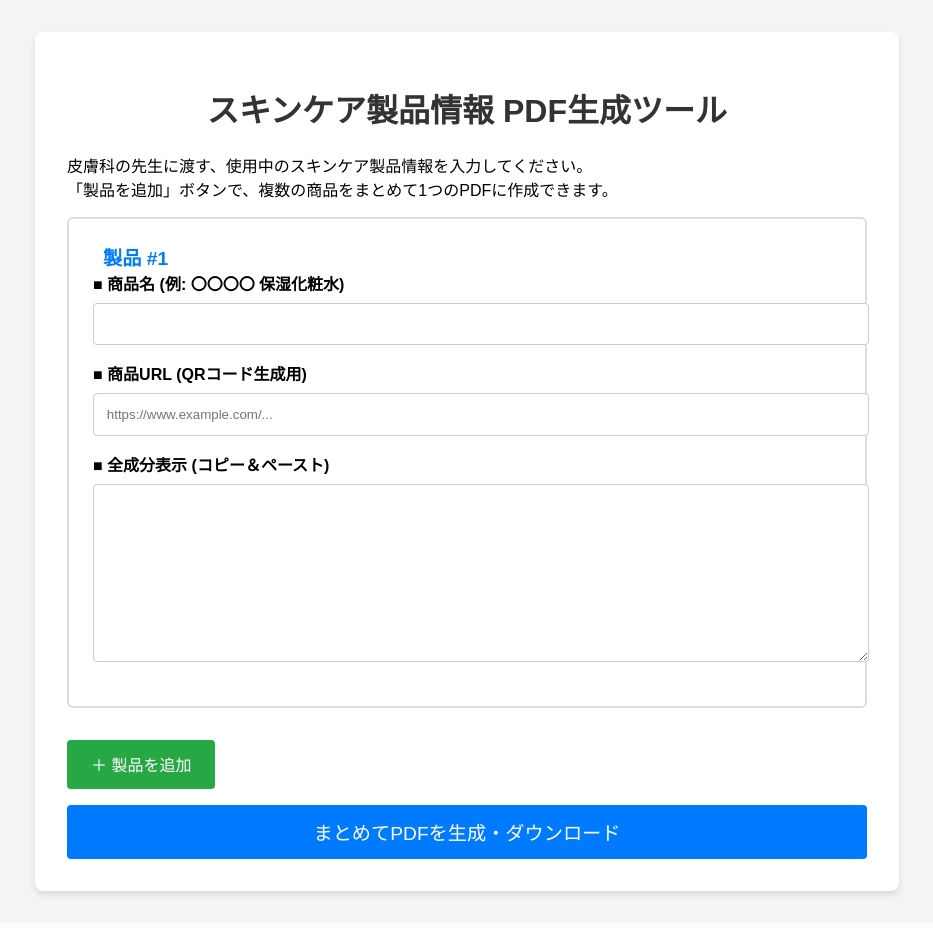
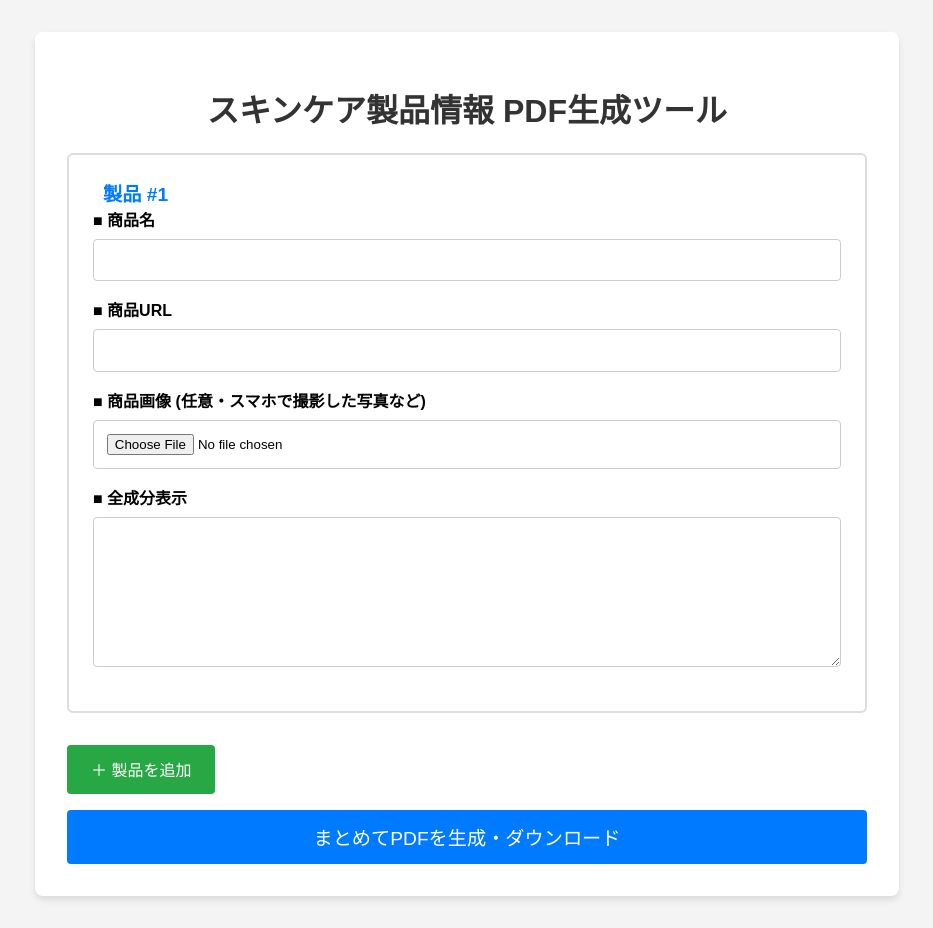
Before and after one commit to Yo-kan1/skincare-pdf-generator, a Flask app: page / in a window 1280 px wide. Shown: the whole page, without its empty margins (173-1106 px from the left). Before the commit the page ends 898 px from the top, so only its background shows below. Run offline with Flask 3, Linux system fonts and the light colour scheme.

Commit message:
feat: 画像配置に対応。商品名、写真、QRコードが上部に横並びになるよう修正

```diff
--- a/app.py
+++ b/app.py
@@ -16,12 +16,10 @@ from reportlab.lib.utils import ImageReader
 app = Flask(__name__)
 
 # --------------------------------------------------
-# 【設定セクション】日本語フォントの設定
-# --------------------------------------------------
 FONTS_PATH = 'C:\\Windows\\Fonts\\msgothic.ttc'
 FONT_NAME = 'MS_Gothic'
-
 PAGE_SIZE = A4
+# --------------------------------------------------
 
 def generate_qr_code(url):
     qr = qrcode.QRCode(
@@ -48,80 +46,93 @@ def create_multi_product_pdf(data_list):
 
     pdf_buffer = io.BytesIO()
     c = canvas.Canvas(pdf_buffer, pagesize=PAGE_SIZE)
-    width, height = PAGE_SIZE # A4 = (595.27, 841.89) ポイント
+    width, height = PAGE_SIZE
 
     styles = getSampleStyleSheet()
     ing_style = ParagraphStyle(
-        name='IngredientsStyle',
-        parent=styles['Normal'],
-        fontName=FONT_NAME,
-        fontSize=11,
-        leading=16,
-        alignment=0
+        name='IngredientsStyle', parent=styles['Normal'],
+        fontName=FONT_NAME, fontSize=11, leading=16, alignment=0
+    )
+
+    url_style = ParagraphStyle(
+        name='URLStyle', parent=styles['Normal'],
+        fontName=FONT_NAME, fontSize=9, leading=12, alignment=0
     )
 
     for data in data_list:
         if not data['name'] or not data['url'] or not data['ingredients']:
             continue
 
-        # ReportLabの座標は左下(0,0)なので、用紙の一番上(height)から引き算して位置を決めます。
         margin_left = 15 * mm
-        current_y = height - (20 * mm) # 上から20mmの位置からスタート
+        current_y = height - (20 * mm)
 
         # --- タイトル ---
         c.setFont(FONT_NAME, 20)
         c.drawCentredString(width / 2.0, current_y, f"【スキンケア製品情報】 ({data['name']})")
 
+        # --- ヘッダー領域の開始位置 ---
         current_y -= 15 * mm
+        box_top = current_y
 
-        # --- ヘッダー集約セクション (商品名、URL、QR) ---
-        c.setFont(FONT_NAME, 14)
-        c.drawString(margin_left, current_y, "■ 商品名")
-        current_y -= 7 * mm
-
-        c.setFont(FONT_NAME, 12)
-        c.drawString(margin_left + (5 * mm), current_y, data['name'])
-
-        current_y -= 15 * mm
-
-        # 商品URL & QRコード
-        c.setFont(FONT_NAME, 14)
-        c.drawString(margin_left, current_y, "■ 商品URL & QRコード")
-
-        # QRコードの描画位置調整
+        # 1. 右側：QRコード
         qr_size = 35 * mm
         qr_x = width - margin_left - qr_size
-        qr_y = current_y - (25 * mm) # URLの横に綺麗に収まるようにY座標を調整
+        qr_y = box_top - qr_size
 
         qr_bytes = generate_qr_code(data['url'])
         c.drawImage(ImageReader(qr_bytes), qr_x, qr_y, width=qr_size, height=qr_size)
 
-        current_y -= 7 * mm
-        c.setFont(FONT_NAME, 10)
-        c.drawString(margin_left + (5 * mm), current_y, data['url'])
+        img_x_for_url = qr_x # デフォルトはQRコードの左端までURLを許可
 
-        current_y -= 25 * mm
+        # 2. 中央：商品画像
+        if data.get('image_data'):
+            try:
+                img_io = io.BytesIO(data['image_data'])
+                img_box_width = 40 * mm
+                img_box_height = 35 * mm # QRコードと同じ高さに設定
+                img_x = qr_x - img_box_width - (5 * mm) # QRの左隣に5mm間隔で配置
+                img_y = box_top - img_box_height
+
+                # anchor='c' で中央揃え、縮尺を維持して枠内に収める
+                c.drawImage(ImageReader(img_io), img_x, img_y,
+                            width=img_box_width, height=img_box_height,
+                            preserveAspectRatio=True, anchor='c')
+                img_x_for_url = img_x # 画像がある場合は、画像の左端までURLを許可
+            except Exception as e:
+                print(f"画像描画エラー: {e}")
+
+        # 3. 左側：商品名とURLテキスト
+        c.setFont(FONT_NAME, 14)
+        c.drawString(margin_left, box_top - (5 * mm), "■ 商品名")
+        c.setFont(FONT_NAME, 12)
+        c.drawString(margin_left + (5 * mm), box_top - (12 * mm), data['name'])
+
+        c.setFont(FONT_NAME, 14)
+        c.drawString(margin_left, box_top - (22 * mm), "■ 商品URL")
+
+        # 長いURLが画像に被らないよう、自動改行させて描画
+        available_url_width = img_x_for_url - margin_left - (5 * mm)
+        url_p = Paragraph(data['url'], url_style)
+        u_w, u_h = url_p.wrap(available_url_width, 30 * mm)
+        url_p.drawOn(c, margin_left + (5 * mm), box_top - (24 * mm) - u_h)
 
         # --- 区切り線 ---
+        current_y = box_top - qr_size - (10 * mm) # 画像・QRの下に10mmの余白
         c.setLineWidth(1)
         c.setStrokeColor(colors.black)
         c.line(margin_left, current_y, width - margin_left, current_y)
         current_y -= 1 * mm
         c.line(margin_left, current_y, width - margin_left, current_y)
-
         current_y -= 15 * mm
 
         # --- 全成分表示 ---
         c.setFont(FONT_NAME, 14)
         c.drawString(margin_left, current_y, "■ 全成分表示")
-
         current_y -= 8 * mm
 
-        # 成分表示 (Paragraph) は長文になるため、領域を計算して描画します
         ing_p = Paragraph(data['ingredients'], ing_style)
         content_width = width - (margin_left * 2)
         p_w, p_h = ing_p.wrap(content_width, current_y - (15 * mm))
-
         ing_p.drawOn(c, margin_left, current_y - p_h)
 
         c.showPage()
@@ -138,11 +149,22 @@ def index():
         ingredients_list = request.form.getlist('ingredients[]')
 
         data_list = []
-        for name, url, ing in zip(product_names, product_urls, ingredients_list):
+        for i in range(len(product_names)):
+            name = product_names[i].strip()
+            url = product_urls[i].strip()
+            ing = ingredients_list[i].strip().replace('\r\n', '<br/>').replace('\n', '<br/>')
+
+            # 画像を取得
+            image_file = request.files.get(f'product_image_{i}')
+            img_data = None
+            if image_file and image_file.filename != '':
+                img_data = image_file.read()
+
             data_list.append({
-                'name': name.strip(),
-                'url': url.strip(),
-                'ingredients': ing.strip().replace('\r\n', '<br/>').replace('\n', '<br/>')
+                'name': name,
+                'url': url,
+                'ingredients': ing,
+                'image_data': img_data
             })
 
         pdf_buffer = create_multi_product_pdf(data_list)
@@ -157,7 +179,7 @@ def index():
                 download_name=filename
             )
         else:
-            return "Error: PDF生成に失敗しました。サーバーのログを確認してください。", 500
+            return "Error: PDF生成に失敗しました。", 500
 
     return render_template('index.html')
 
--- a/templates/index.html
+++ b/templates/index.html
@@ -12,7 +12,7 @@
         .product-fieldset legend { font-weight: bold; color: #007bff; padding: 0 10px; font-size: 1.2rem; }
         .form-group { margin-bottom: 1rem; }
         label { display: block; margin-bottom: 0.5rem; font-weight: bold; }
-        input[type="text"], input[type="url"], textarea { width: 100%; padding: 0.8rem; border: 1px solid #ccc; border-radius: 4px; box-sizing: border-radius; }
+        input[type="text"], input[type="url"], input[type="file"], textarea { width: 100%; padding: 0.8rem; border: 1px solid #ccc; border-radius: 4px; box-sizing: border-box; }
         textarea { resize: vertical; height: 150px; }
         .btn { padding: 0.8rem 1.5rem; border: none; border-radius: 4px; cursor: pointer; font-size: 1rem; }
         .btn-add { background-color: #28a745; color: white; margin-bottom: 1rem; }
@@ -23,22 +23,25 @@
 <body>
     <div class="container">
         <h1>スキンケア製品情報 PDF生成ツール</h1>
-        <p>皮膚科の先生に渡す、使用中のスキンケア製品情報を入力してください。<br>「製品を追加」ボタンで、複数の商品をまとめて1つのPDFに作成できます。</p>
 
-        <form method="post">
+        <form method="post" enctype="multipart/form-data">
             <div id="product-container">
                 <div class="product-fieldset" id="product-0">
                     <legend>製品 #1</legend>
                     <div class="form-group">
-                        <label for="product_name_0">■ 商品名 (例: 〇〇〇〇 保湿化粧水)</label>
+                        <label for="product_name_0">■ 商品名</label>
                         <input type="text" id="product_name_0" name="product_name[]" required>
                     </div>
                     <div class="form-group">
-                        <label for="product_url_0">■ 商品URL (QRコード生成用)</label>
-                        <input type="url" id="product_url_0" name="product_url[]" placeholder="https://www.example.com/..." required>
+                        <label for="product_url_0">■ 商品URL</label>
+                        <input type="url" id="product_url_0" name="product_url[]" required>
                     </div>
                     <div class="form-group">
-                        <label for="ingredients_0">■ 全成分表示 (コピー＆ペースト)</label>
+                        <label for="product_image_0">■ 商品画像 (任意・スマホで撮影した写真など)</label>
+                        <input type="file" id="product_image_0" name="product_image_0" accept="image/*">
+                    </div>
+                    <div class="form-group">
+                        <label for="ingredients_0">■ 全成分表示</label>
                         <textarea id="ingredients_0" name="ingredients[]" required></textarea>
                     </div>
                 </div>
@@ -50,35 +53,29 @@
     </div>
 
     <script>
-        // JavaScriptで動的にフォームを追加・削除
-        let productCount = 1; // 最初の製品は #0
-
+        let productCount = 1;
         document.getElementById('add-product-btn').addEventListener('click', () => {
-            productCount++;
             const container = document.getElementById('product-container');
             const originalFieldset = document.getElementById('product-0');
             const newFieldset = originalFieldset.cloneNode(true);
 
-            // クローンのIDを変更
             newFieldset.id = `product-${productCount}`;
-            newFieldset.querySelector('legend').innerText = `製品 #${productCount}`;
+            newFieldset.querySelector('legend').innerText = `製品 #${productCount + 1}`;
 
-            // クローン内の入力フィールドのIDとnameを変更し、値をクリア
             const inputs = newFieldset.querySelectorAll('input, textarea');
             inputs.forEach(input => {
-                const oldId = input.id;
-                const newId = oldId.replace('_0', `_${productCount - 1}`);
-                input.id = newId;
-                input.value = ''; // 値をクリア
-
-                // labelのfor属性も変更
-                const label = newFieldset.querySelector(`label[for="${oldId}"]`);
-                if (label) {
-                    label.setAttribute('for', newId);
+                // name属性とid属性を新しい番号に更新（画像アップロード用）
+                if (input.type === 'file') {
+                    input.name = `product_image_${productCount}`;
+                    input.id = `product_image_${productCount}`;
+                } else {
+                    const oldId = input.id;
+                    const newId = oldId.replace('_0', `_${productCount}`);
+                    input.id = newId;
                 }
+                input.value = '';
             });
 
-            // 削除ボタンを追加
             const removeBtn = document.createElement('button');
             removeBtn.type = 'button';
             removeBtn.classList.add('btn', 'btn-remove');
@@ -89,6 +86,7 @@
             newFieldset.appendChild(removeBtn);
 
             container.appendChild(newFieldset);
+            productCount++;
         });
     </script>
 </body>
```
